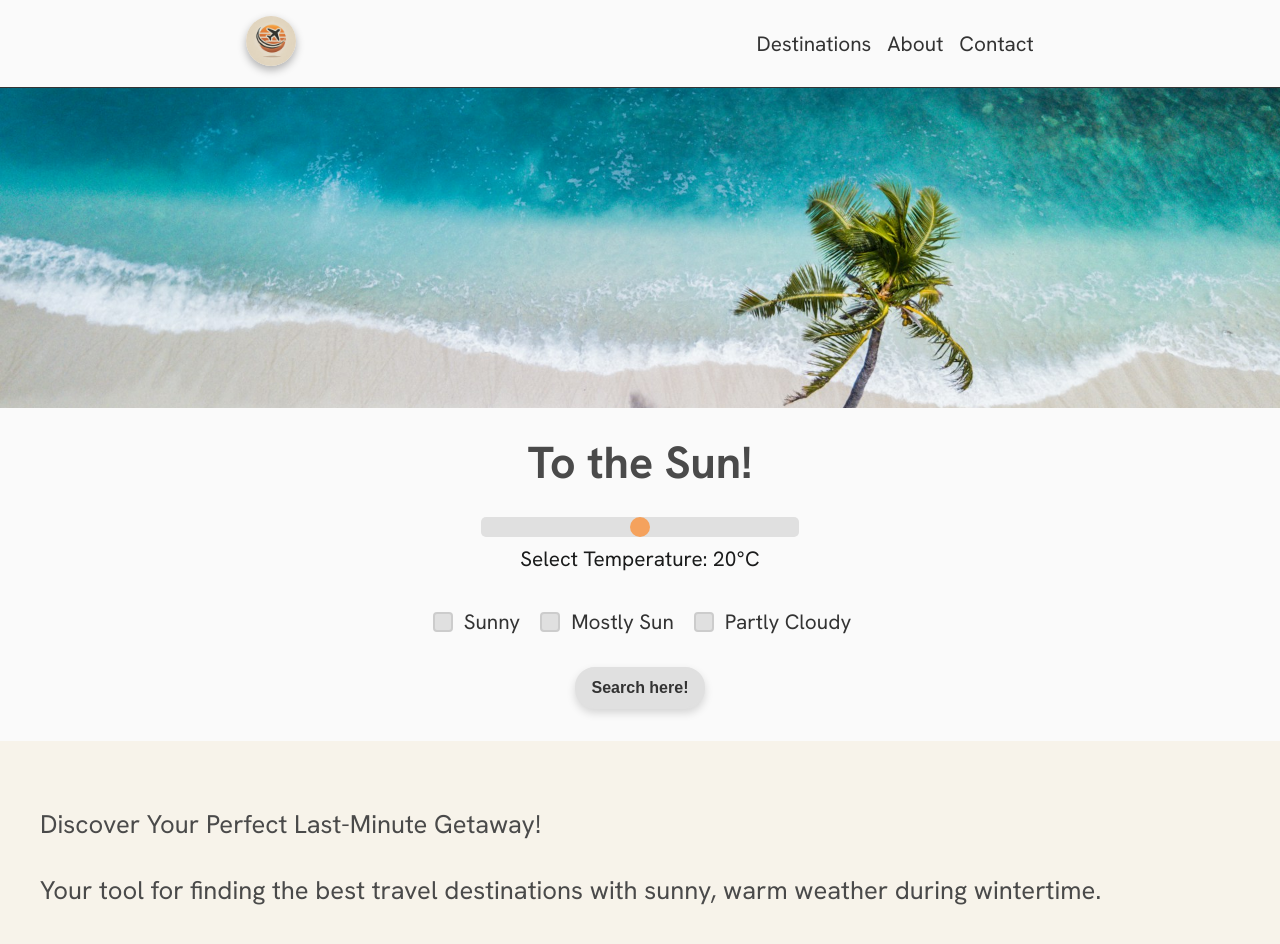
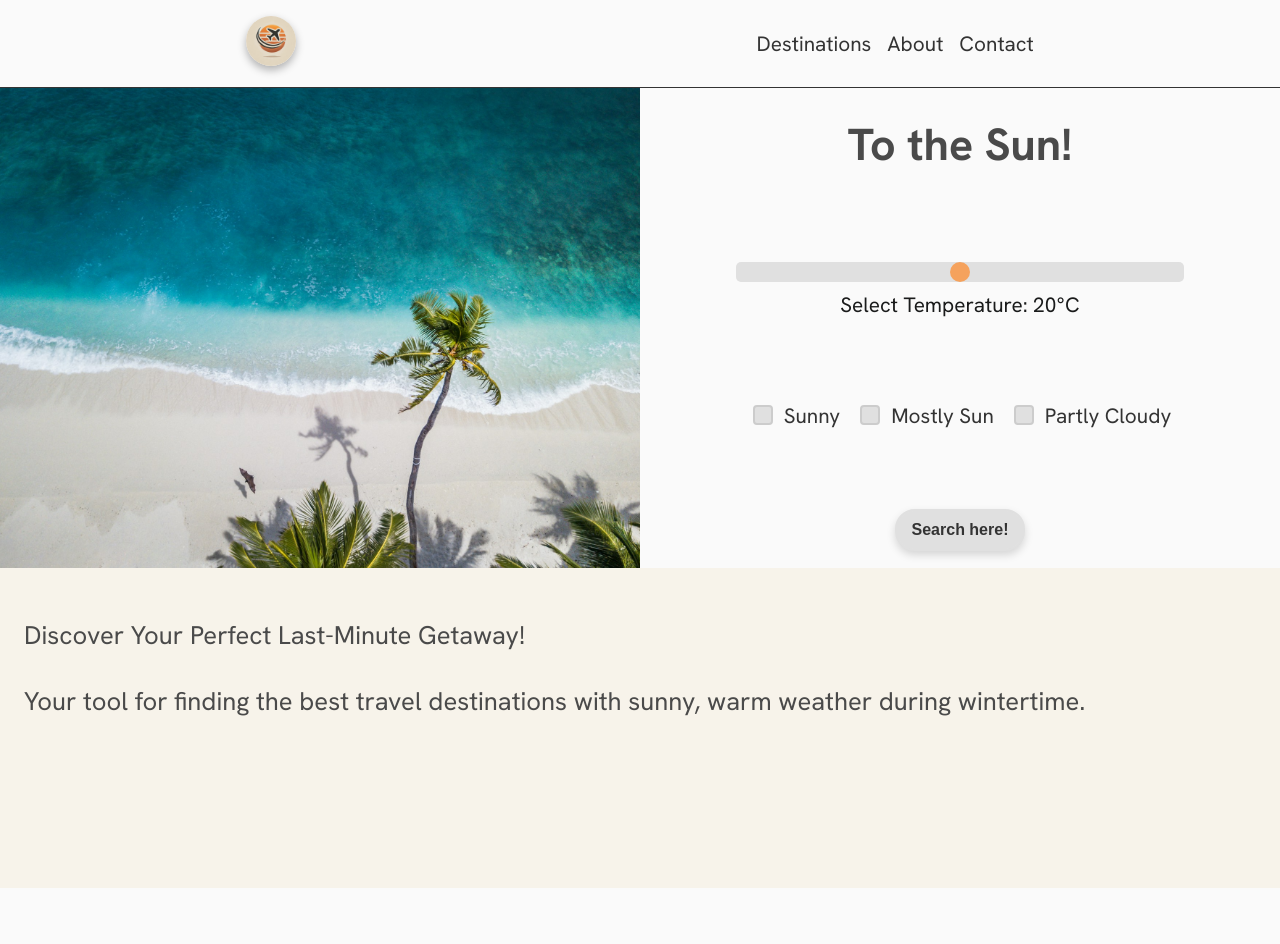
Before and after one commit to dvdi6/ToTheSun, a React (Vite) app: page / in a window 1280 px wide. Shown: the top 944 px of the page. After the commit the page ends 888 px from the top, so only its background shows below. Built offline with nearby package versions, Linux system fonts and the light colour scheme; no server answers.

Commit message:
CSS homepage Larger Screens

```diff
--- a/src/components/Home/Home.css
+++ b/src/components/Home/Home.css
@@ -9,6 +9,8 @@
     width: 100%;
     display: flex;
     align-items: center;
+    flex-direction: column;
+    margin-bottom: 0;
 }
 
 .home-container img {
@@ -18,11 +20,19 @@
     max-height: 40vh;
 }
 
+.home-container-content {
+    display: flex;
+    flex-direction: column;
+    align-items: center;
+    justify-content: center;
+}
+
 .home-header {
     font-size: calc(2rem + 1vw);
     color: #4A4A4A;
     line-height: 50px;
     margin-bottom: 0;
+    text-align: center;
 }
 
 .home-text {
@@ -52,4 +62,33 @@
 
 @media (min-width: 768px) {
 
+    .home-container {
+        width: 100%;
+        min-height: 80%;
+        flex-direction: row;
+    }
+
+    .home-container img {
+        width: 50%;
+        min-height: 60vh;
+        object-fit: cover;
+        object-position: center;
+    }
+
+    .home-header {
+        margin-bottom: 1rem;
+    }
+
+    .home-container-content {
+        width: 50%;
+        gap: 3rem;
+    }
+
+    .home-text {
+        margin-top: 0;
+        min-height: 40vh;
+        padding: 0.5rem;
+        justify-content: flex-start;
+    }
+
 }
--- a/src/components/Home/Home.jsx
+++ b/src/components/Home/Home.jsx
@@ -43,13 +43,15 @@ export default function Home() {
         <div className="center">
             <div className="home-container">
                 <img src={bannnerImg} alt="picture of beach" />
+                <div className="home-container-content">
+                    <h1 className="home-header">To the Sun!</h1>
+                    <TemperatureSlider value={temperature} onChange={handleTemperatureChange} />
+                    <FilterWeatherTypeBtn options={weatherOptions} onChange={toggleWeatherType} />
+                    <SearchBtn startSearching={startSearching}>Search here!</SearchBtn>
+                </div>
             </div>
-            <h1 className="home-header">To the Sun!</h1>
-            <div className="select-box">
-                <TemperatureSlider value={temperature} onChange={handleTemperatureChange} />
-                <FilterWeatherTypeBtn options={weatherOptions} onChange={toggleWeatherType} />
-            </div>
-                <SearchBtn startSearching={startSearching}>Search here!</SearchBtn>
+
+
             <div className="home-text">
                 <p className="home-subheader">Discover Your Perfect Last-Minute Getaway!</p>
                 <p className="home-subheader2">
```
Also changed, not shown: src/components/Destinations/Destinations.css (+0 -74 lines), 1 other file (tests, documents, lock files or other folders).
